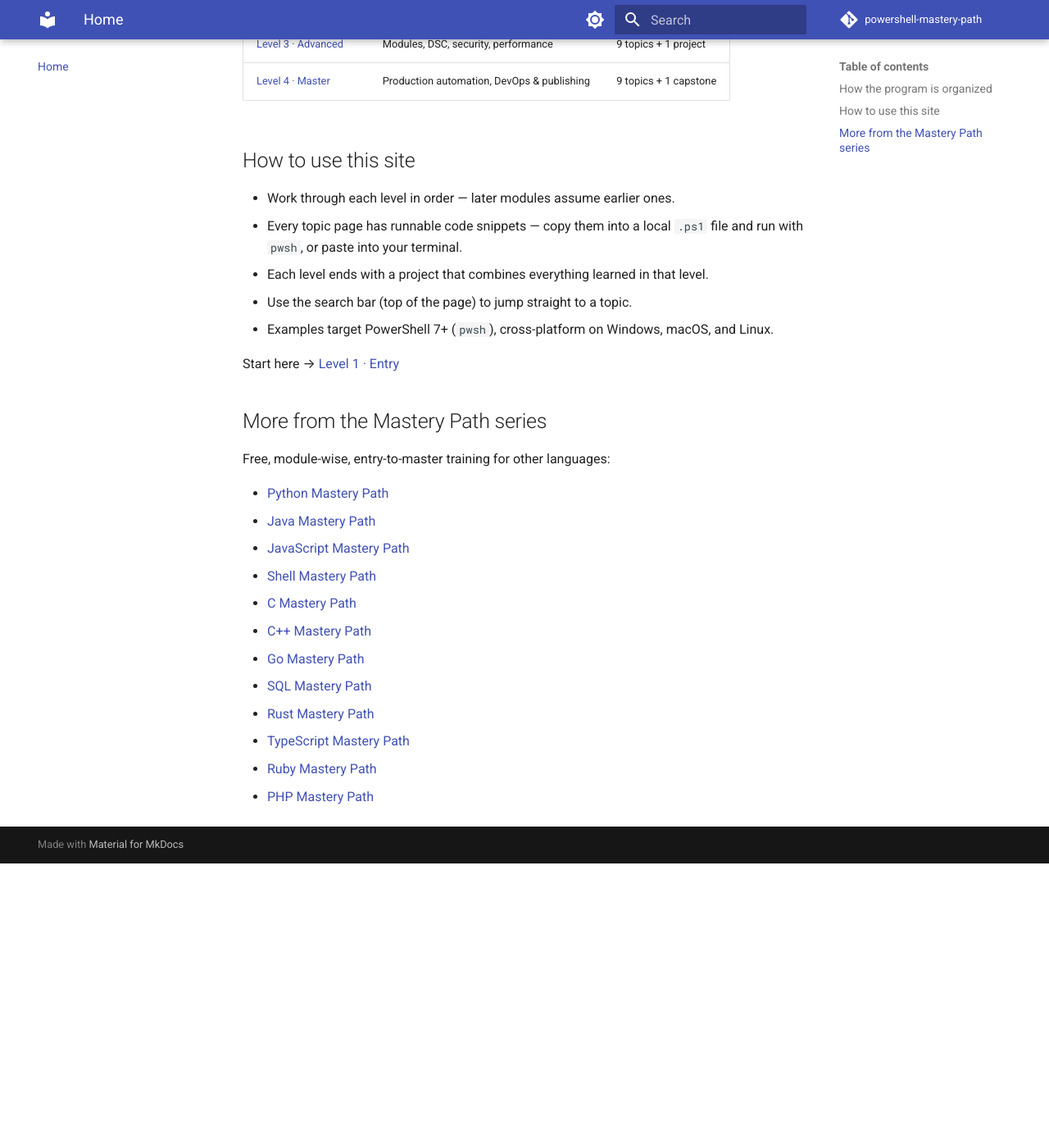
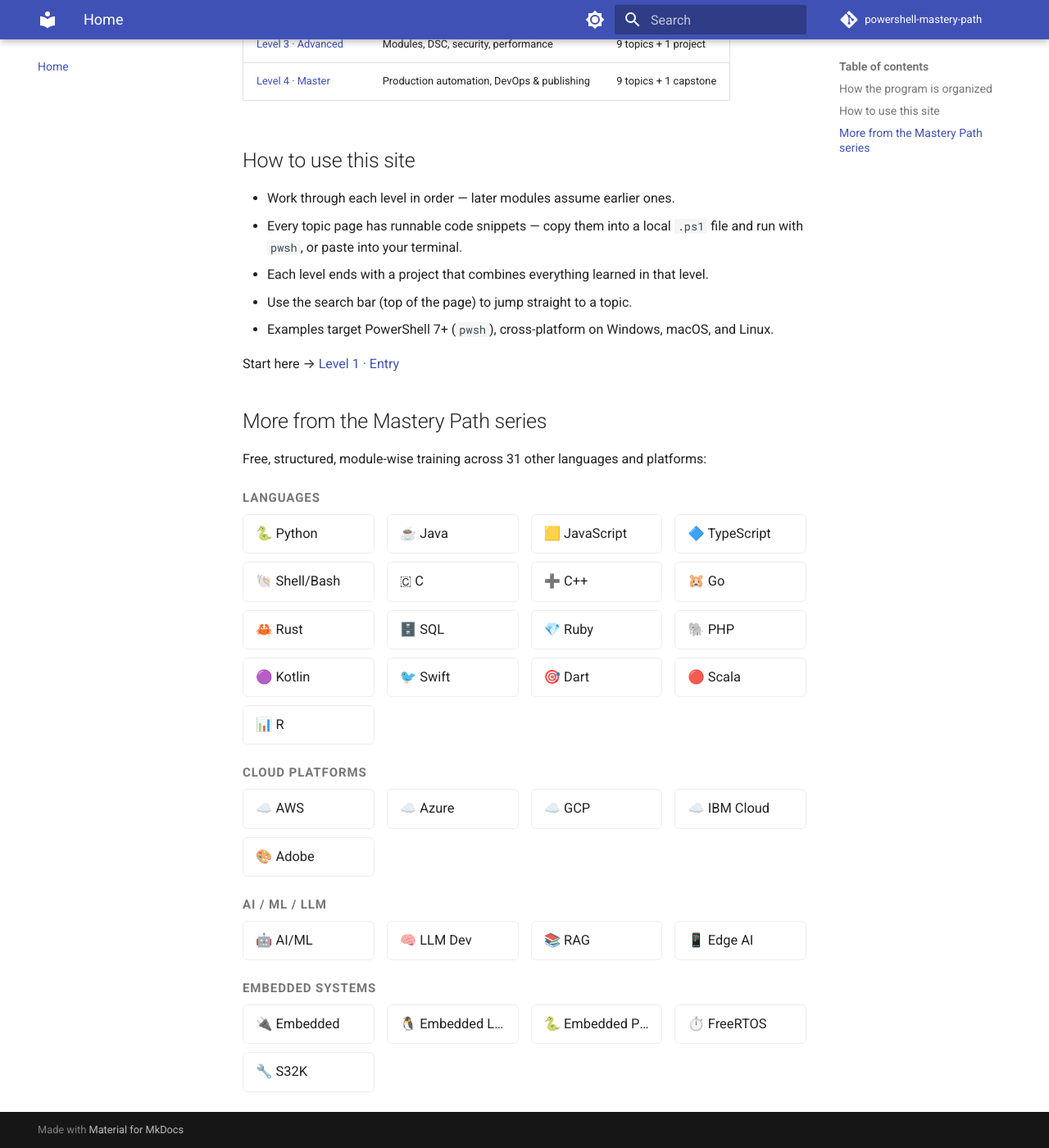
Before and after one commit to SIGILIPELLI/powershell-mastery-path, an MkDocs documentation site: the page built from docs/index.md, in a window 1280 px wide and 1400 px high, scrolled down 501 px. Shown: the whole window at 82% size. Built offline with MkDocs 1.6.1 and Material for MkDocs 9.7.7, drawn with Linux system fonts in a browser that asks for light colours; comment, search, counter and statistics services are not loaded; before the commit the page ends 1554 px from its top, so only the background shows below that.

Commit message:
Update cross-links: multi-column grid across all Mastery Path sites
Co-Authored-By: Claude Sonnet 5 <noreply@anthropic.com>

```diff
--- a/docs/index.md
+++ b/docs/index.md
@@ -26,17 +26,50 @@ Start here → [Level 1 · Entry](level-1/index.md)
 
 ## More from the Mastery Path series
 
-Free, module-wise, entry-to-master training for other languages:
+Free, structured, module-wise training across 31 other languages and platforms:
 
-- [Python Mastery Path](https://sigilipelli.github.io/python-mastery-path/)
-- [Java Mastery Path](https://sigilipelli.github.io/java-mastery-path/)
-- [JavaScript Mastery Path](https://sigilipelli.github.io/javascript-mastery-path/)
-- [Shell Mastery Path](https://sigilipelli.github.io/shell-mastery-path/)
-- [C Mastery Path](https://sigilipelli.github.io/c-mastery-path/)
-- [C++ Mastery Path](https://sigilipelli.github.io/cpp-mastery-path/)
-- [Go Mastery Path](https://sigilipelli.github.io/go-mastery-path/)
-- [SQL Mastery Path](https://sigilipelli.github.io/sql-mastery-path/)
-- [Rust Mastery Path](https://sigilipelli.github.io/rust-mastery-path/)
-- [TypeScript Mastery Path](https://sigilipelli.github.io/typescript-mastery-path/)
-- [Ruby Mastery Path](https://sigilipelli.github.io/ruby-mastery-path/)
-- [PHP Mastery Path](https://sigilipelli.github.io/php-mastery-path/)
+<div class="mastery-grid-wrap">
+<p class="mastery-grid-category">Languages</p>
+<div class="mastery-grid">
+  <a href="https://sigilipelli.github.io/python-mastery-path/">🐍 Python</a>
+  <a href="https://sigilipelli.github.io/java-mastery-path/">☕ Java</a>
+  <a href="https://sigilipelli.github.io/javascript-mastery-path/">🟨 JavaScript</a>
+  <a href="https://sigilipelli.github.io/typescript-mastery-path/">🔷 TypeScript</a>
+  <a href="https://sigilipelli.github.io/shell-mastery-path/">🐚 Shell/Bash</a>
+  <a href="https://sigilipelli.github.io/c-mastery-path/">🇨 C</a>
+  <a href="https://sigilipelli.github.io/cpp-mastery-path/">➕ C++</a>
+  <a href="https://sigilipelli.github.io/go-mastery-path/">🐹 Go</a>
+  <a href="https://sigilipelli.github.io/rust-mastery-path/">🦀 Rust</a>
+  <a href="https://sigilipelli.github.io/sql-mastery-path/">🗄️ SQL</a>
+  <a href="https://sigilipelli.github.io/ruby-mastery-path/">💎 Ruby</a>
+  <a href="https://sigilipelli.github.io/php-mastery-path/">🐘 PHP</a>
+  <a href="https://sigilipelli.github.io/kotlin-mastery-path/">🟣 Kotlin</a>
+  <a href="https://sigilipelli.github.io/swift-mastery-path/">🐦 Swift</a>
+  <a href="https://sigilipelli.github.io/dart-mastery-path/">🎯 Dart</a>
+  <a href="https://sigilipelli.github.io/scala-mastery-path/">🔴 Scala</a>
+  <a href="https://sigilipelli.github.io/r-mastery-path/">📊 R</a>
+</div>
+<p class="mastery-grid-category">Cloud Platforms</p>
+<div class="mastery-grid">
+  <a href="https://sigilipelli.github.io/aws-mastery-path/">☁️ AWS</a>
+  <a href="https://sigilipelli.github.io/azure-mastery-path/">☁️ Azure</a>
+  <a href="https://sigilipelli.github.io/gcp-mastery-path/">☁️ GCP</a>
+  <a href="https://sigilipelli.github.io/ibm-cloud-mastery-path/">☁️ IBM Cloud</a>
+  <a href="https://sigilipelli.github.io/adobe-mastery-path/">🎨 Adobe</a>
+</div>
+<p class="mastery-grid-category">AI / ML / LLM</p>
+<div class="mastery-grid">
+  <a href="https://sigilipelli.github.io/ai-ml-mastery-path/">🤖 AI/ML</a>
+  <a href="https://sigilipelli.github.io/llm-dev-mastery-path/">🧠 LLM Dev</a>
+  <a href="https://sigilipelli.github.io/rag-mastery-path/">📚 RAG</a>
+  <a href="https://sigilipelli.github.io/edge-ai-mastery-path/">📱 Edge AI</a>
+</div>
+<p class="mastery-grid-category">Embedded Systems</p>
+<div class="mastery-grid">
+  <a href="https://sigilipelli.github.io/embedded-mastery-path/">🔌 Embedded</a>
+  <a href="https://sigilipelli.github.io/embedded-linux-mastery-path/">🐧 Embedded Linux</a>
+  <a href="https://sigilipelli.github.io/embedded-python-mastery-path/">🐍 Embedded Python</a>
+  <a href="https://sigilipelli.github.io/freertos-mastery-path/">⏱️ FreeRTOS</a>
+  <a href="https://sigilipelli.github.io/s32k-mastery-path/">🔧 S32K</a>
+</div>
+</div>
--- a/docs/stylesheets/extra.css
+++ b/docs/stylesheets/extra.css
@@ -11,3 +11,40 @@
   background: var(--md-primary-fg-color);
   color: var(--md-primary-bg-color);
 }
+
+/* mastery-grid cross-link styles */
+.mastery-grid-category {
+  font-weight: 600;
+  margin-top: 1.1rem;
+  margin-bottom: 0.4rem;
+  font-size: 0.75rem;
+  text-transform: uppercase;
+  letter-spacing: 0.06em;
+  color: var(--md-default-fg-color--light);
+}
+
+.mastery-grid {
+  display: grid;
+  grid-template-columns: repeat(auto-fill, minmax(160px, 1fr));
+  gap: 0.5rem 0.75rem;
+  margin: 0 0 1rem;
+}
+
+.mastery-grid a {
+  display: block;
+  padding: 0.5rem 0.75rem;
+  border: 1px solid var(--md-default-fg-color--lightest);
+  border-radius: 0.3rem;
+  text-decoration: none !important;
+  color: var(--md-default-fg-color) !important;
+  font-size: 0.82rem;
+  white-space: nowrap;
+  overflow: hidden;
+  text-overflow: ellipsis;
+  transition: background-color 0.15s ease, border-color 0.15s ease;
+}
+
+.mastery-grid a:hover {
+  background-color: var(--md-accent-fg-color--transparent);
+  border-color: var(--md-accent-fg-color);
+}
```
